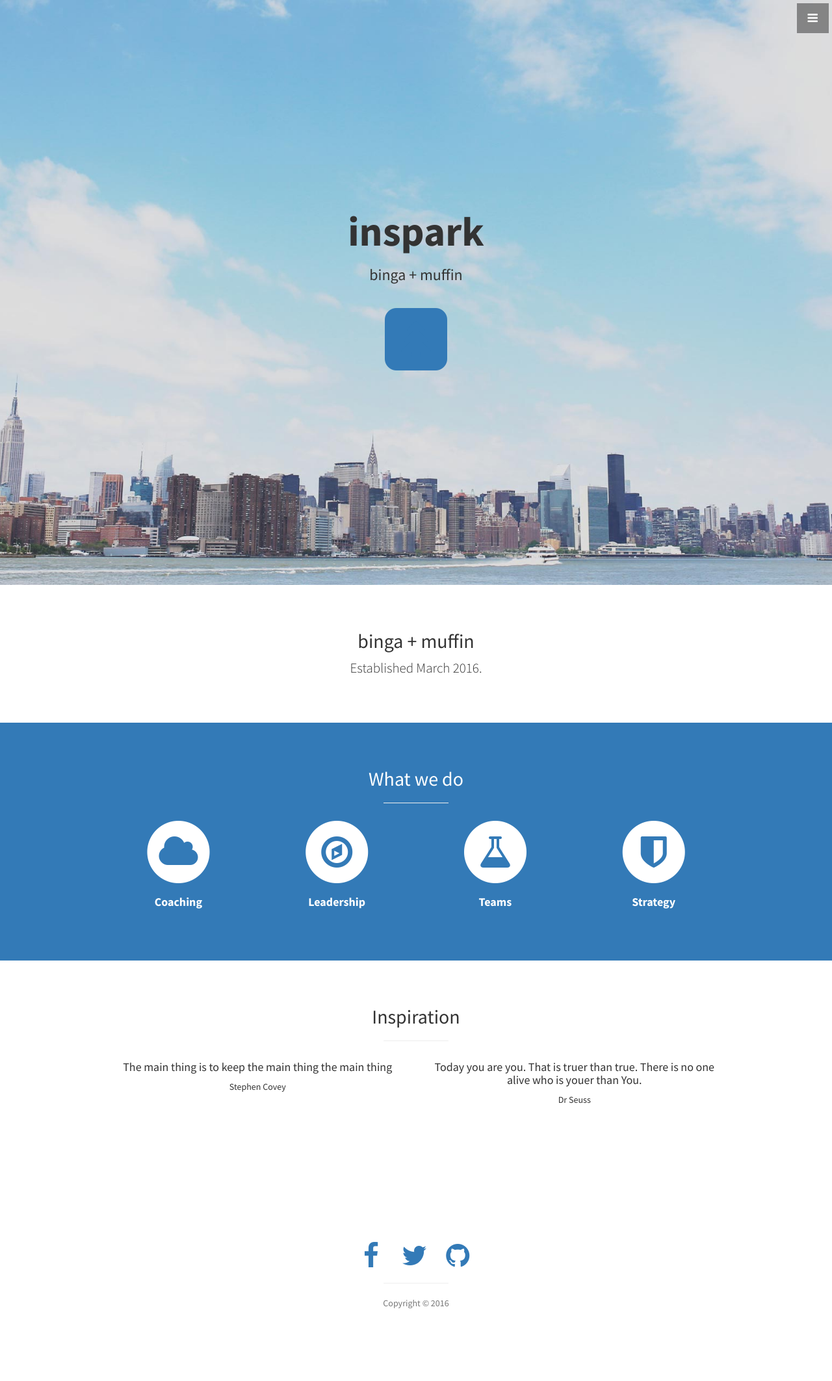
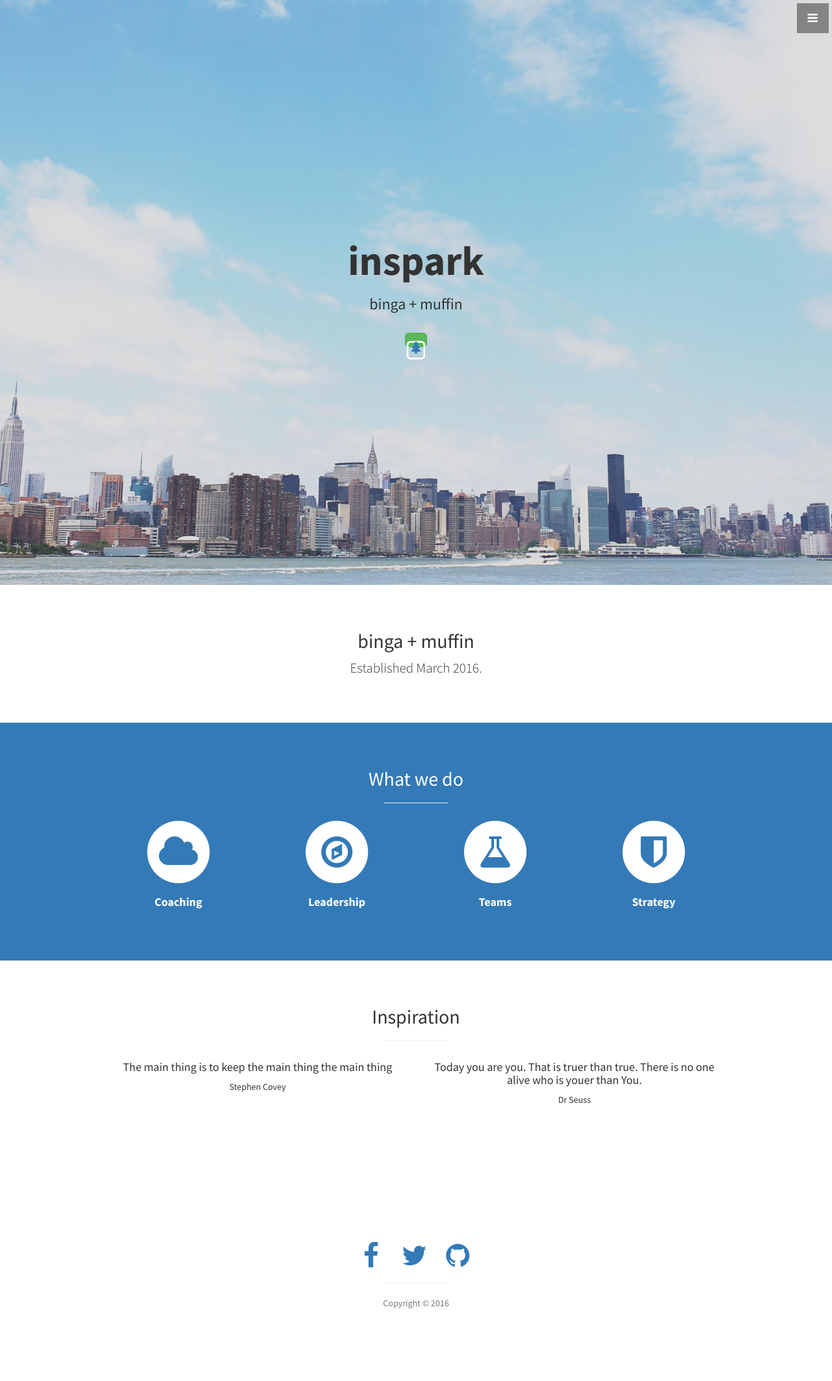
Before and after one commit to jikinluke8/inspark, a Jekyll site: the page built from index.html, in a window 1280 px wide. Shown: the whole page at 65% size. Built offline with Jekyll 4.4.1, drawn with Linux system fonts in a browser that asks for light colours.

Commit message:
Update header.html

```diff
--- a/_includes/header.html
+++ b/_includes/header.html
@@ -4,9 +4,9 @@
     <h3>binga + muffin</h3>
 
     <br>
-    <a href="#about"
+    <a class="btn btn-lg btn-success href="#about"
                   <span class="fa-stack fa-4x">
-              <i class="fa fa-square fa-stack-2x"></i>
+              <i class="fa fa-square-o fa-stack-2x"></i>
               <i class="fa fa-tree fa-stack-1x text-primary"></i>
             </span></a>
 
```
